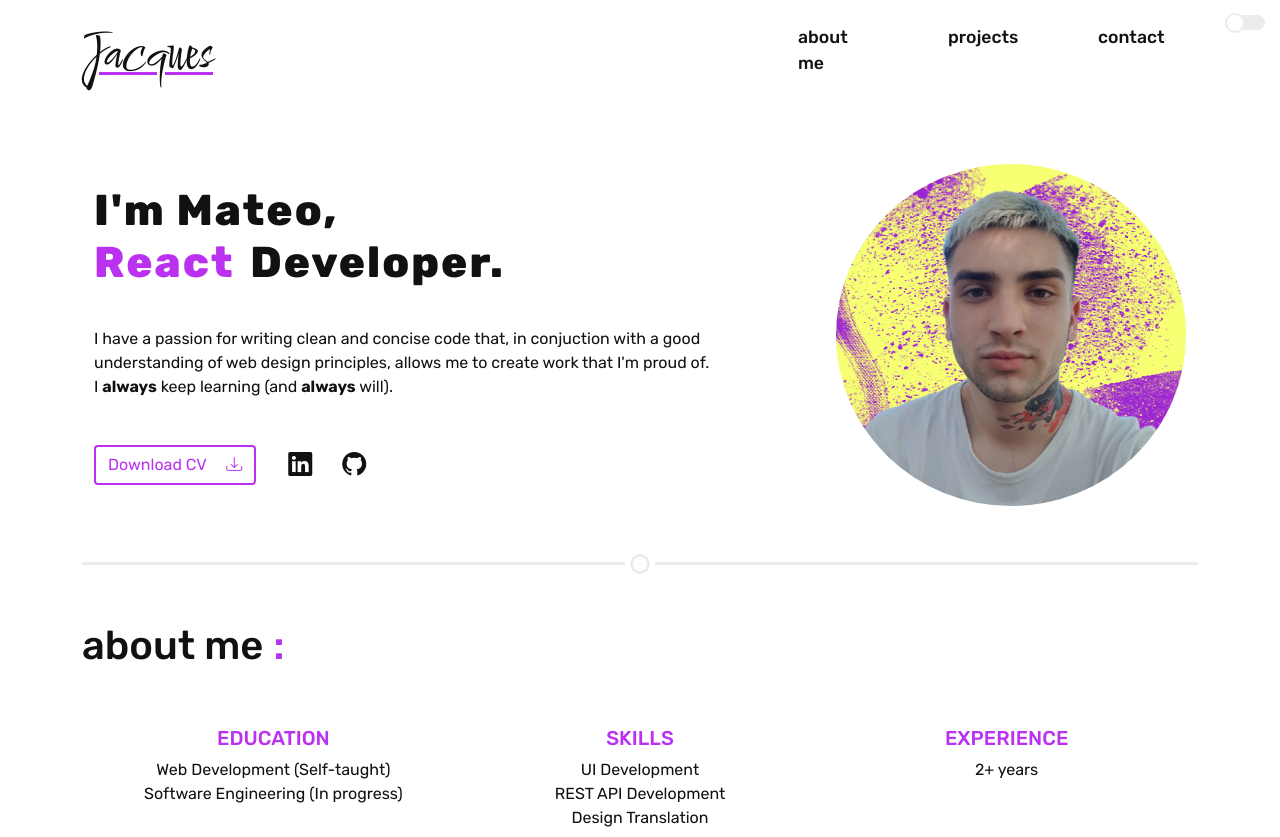
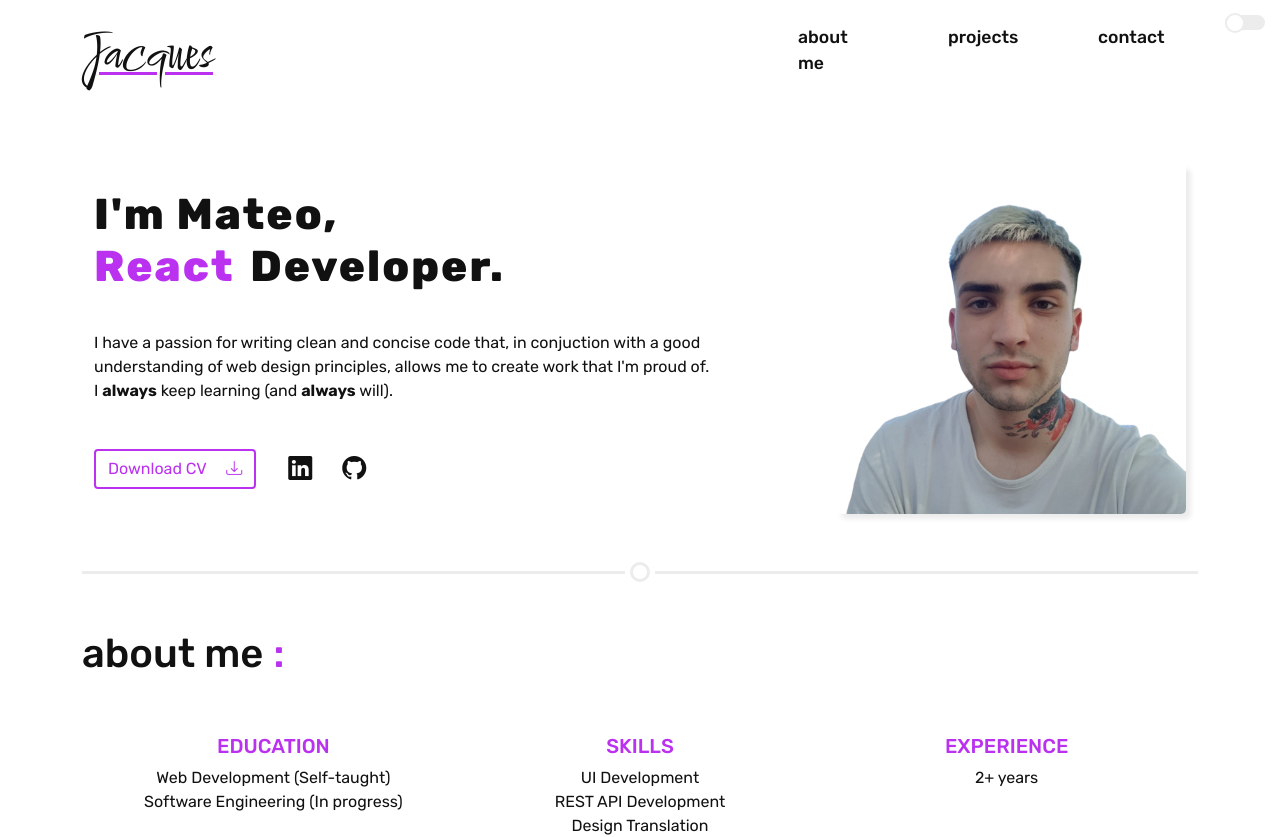
Before and after one commit to mateojacques/portfolio, a React (Create React App) app: page / in a window 1280 px wide. Shown: the top 837 px of the page. Built offline with nearby package versions, Linux system fonts and the light colour scheme; no server answers.

Commit message:
Update profile image

```diff
--- a/src/components/Hero/Hero.jsx
+++ b/src/components/Hero/Hero.jsx
@@ -1,5 +1,5 @@
 import { hero, copy, copy_cta } from "./hero.module.css";
-import profile from "../../assets/render.png";
+import profile from "../../assets/profile.png";
 import cv from "../../assets/cv.pdf";
 import Typewriter from "typewriter-effect";
 
--- a/src/components/Hero/hero.module.css
+++ b/src/components/Hero/hero.module.css
@@ -4,7 +4,8 @@
 
 .hero img {
   max-width: 350px;
-  border-radius: 50%;
+  border-radius: 5px;
+  box-shadow: 5px 5px 5px var(--muted);
   transition: filter 20s ease !important;
 }
 
```
Also changed, not shown: src/assets/profile.png (added).
